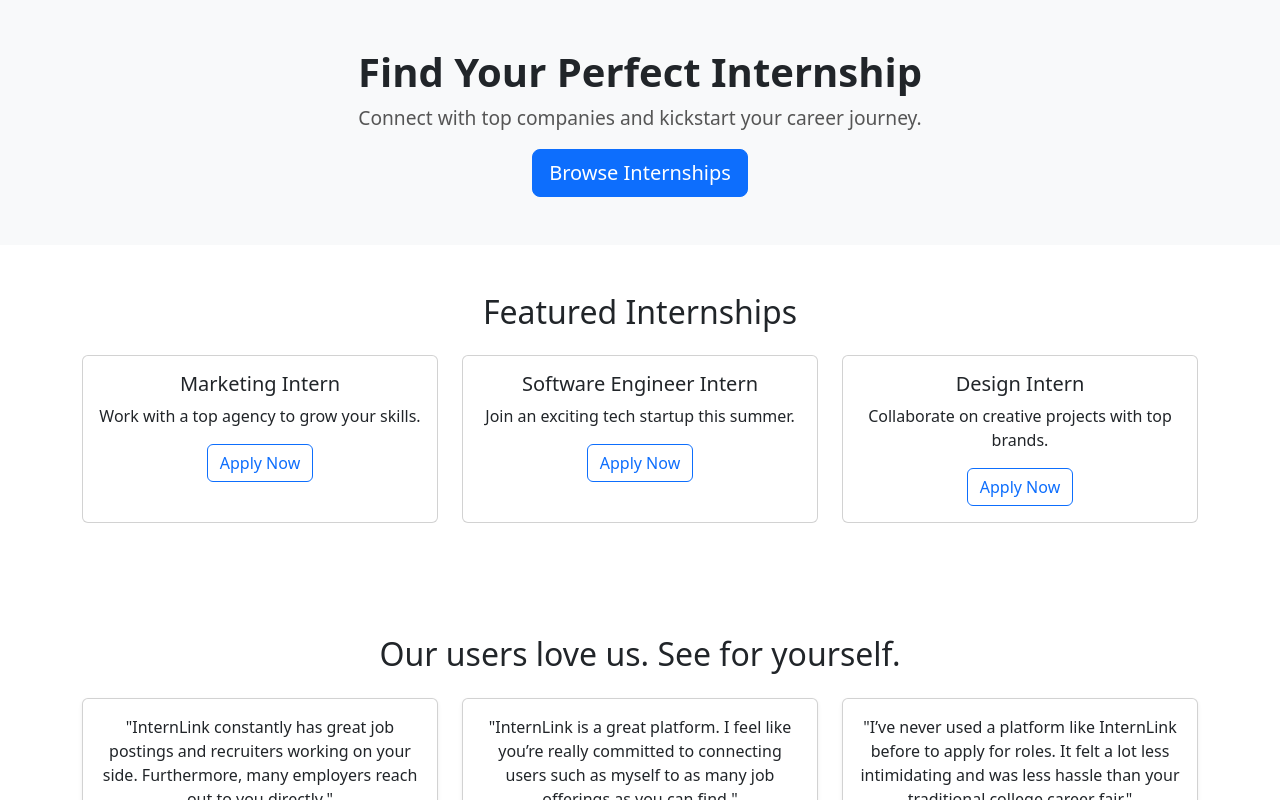
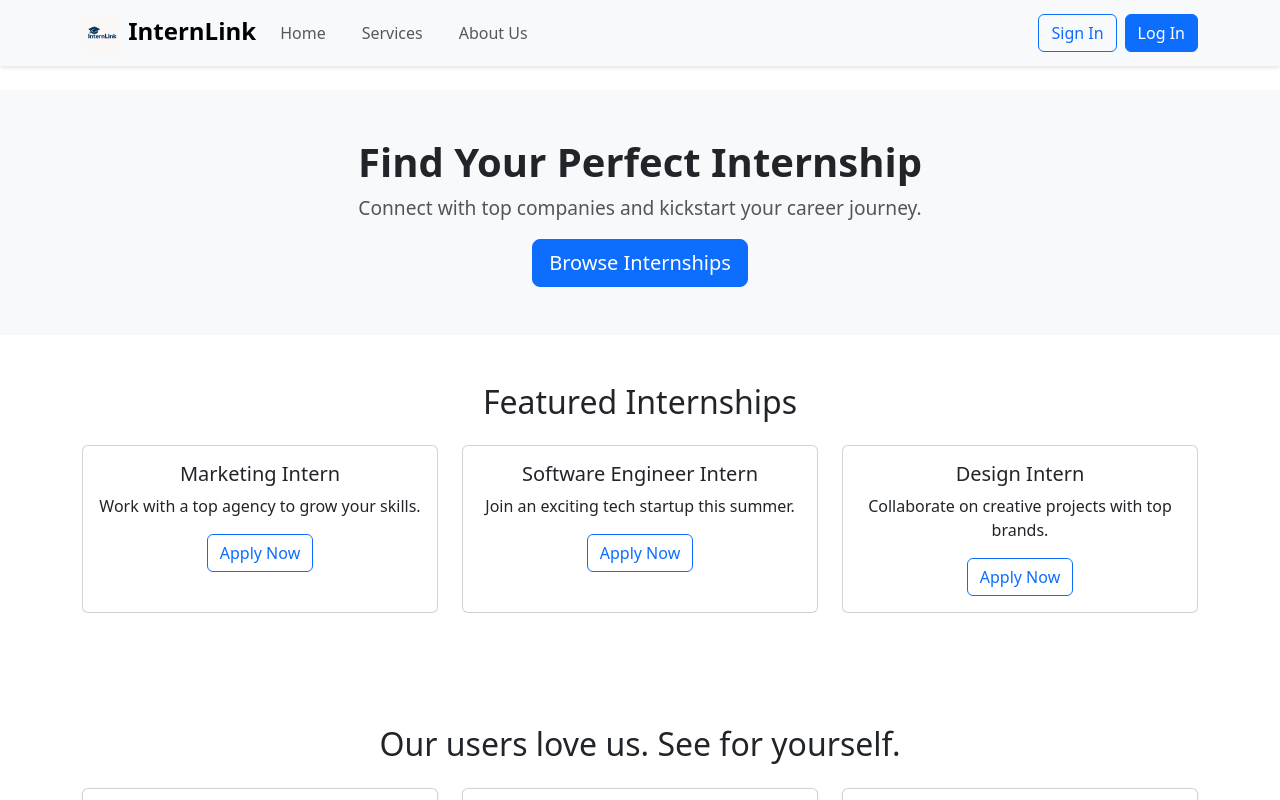
Before and after one commit to Omar-AbuShaheen/internlink, a React (Create React App) app: page / in a window 1280 px wide. Shown: the top 800 px of the page. Built offline with nearby package versions, Linux system fonts and the light colour scheme.

Commit message:
Update App.js to include NavigationBar component

```diff
--- a/src/App.js
+++ b/src/App.js
@@ -1,11 +1,13 @@
+import React from 'react';
 import './App.css';
 import 'bootstrap/dist/css/bootstrap.min.css';
-
+import NavBar from './components/NavBar';
 import HomePage from './components/HomePage';
 
 function App() {
   return (
     <div className="App">
+      <NavBar />
       <HomePage />
     </div>
   );
```
